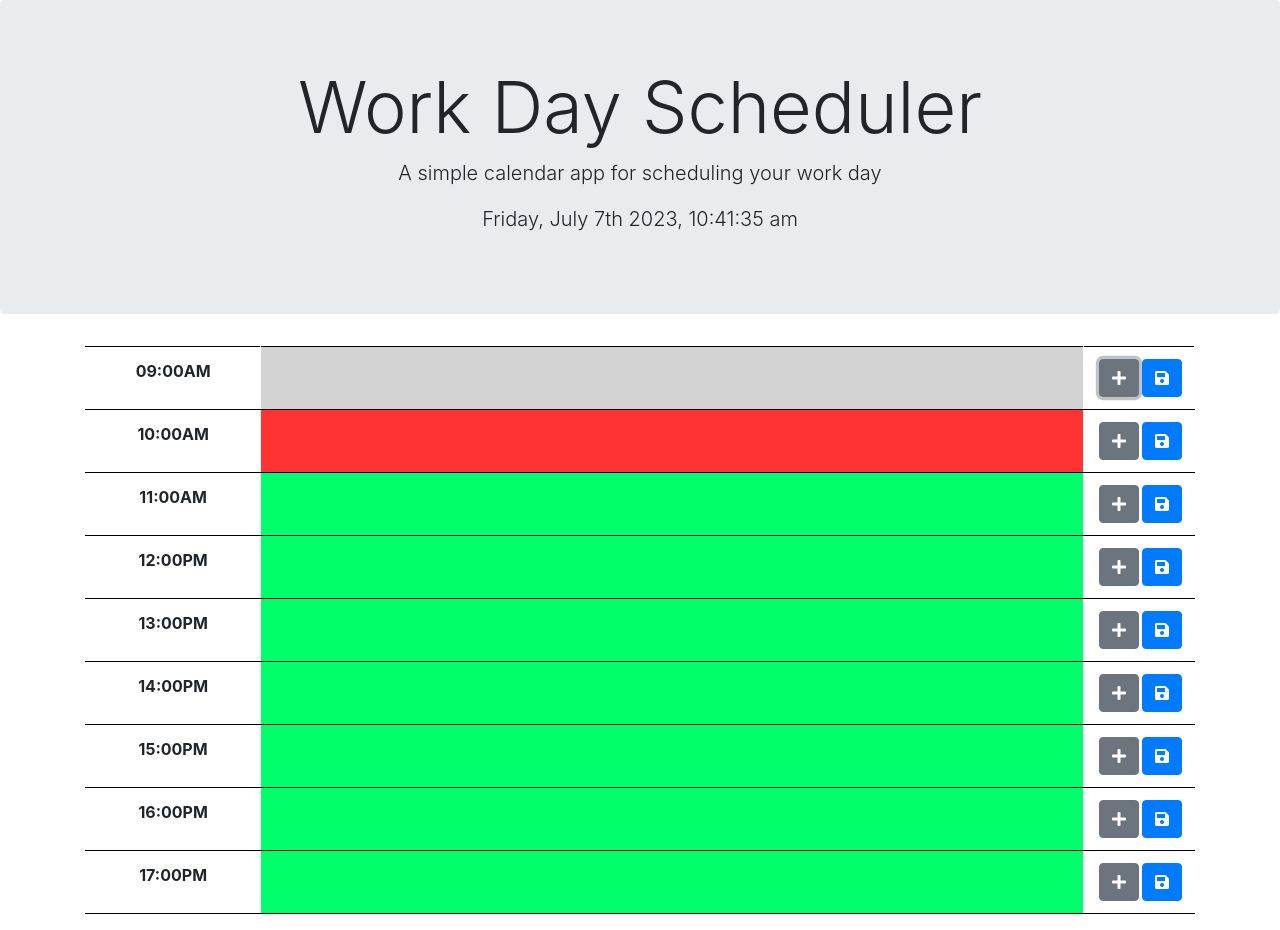
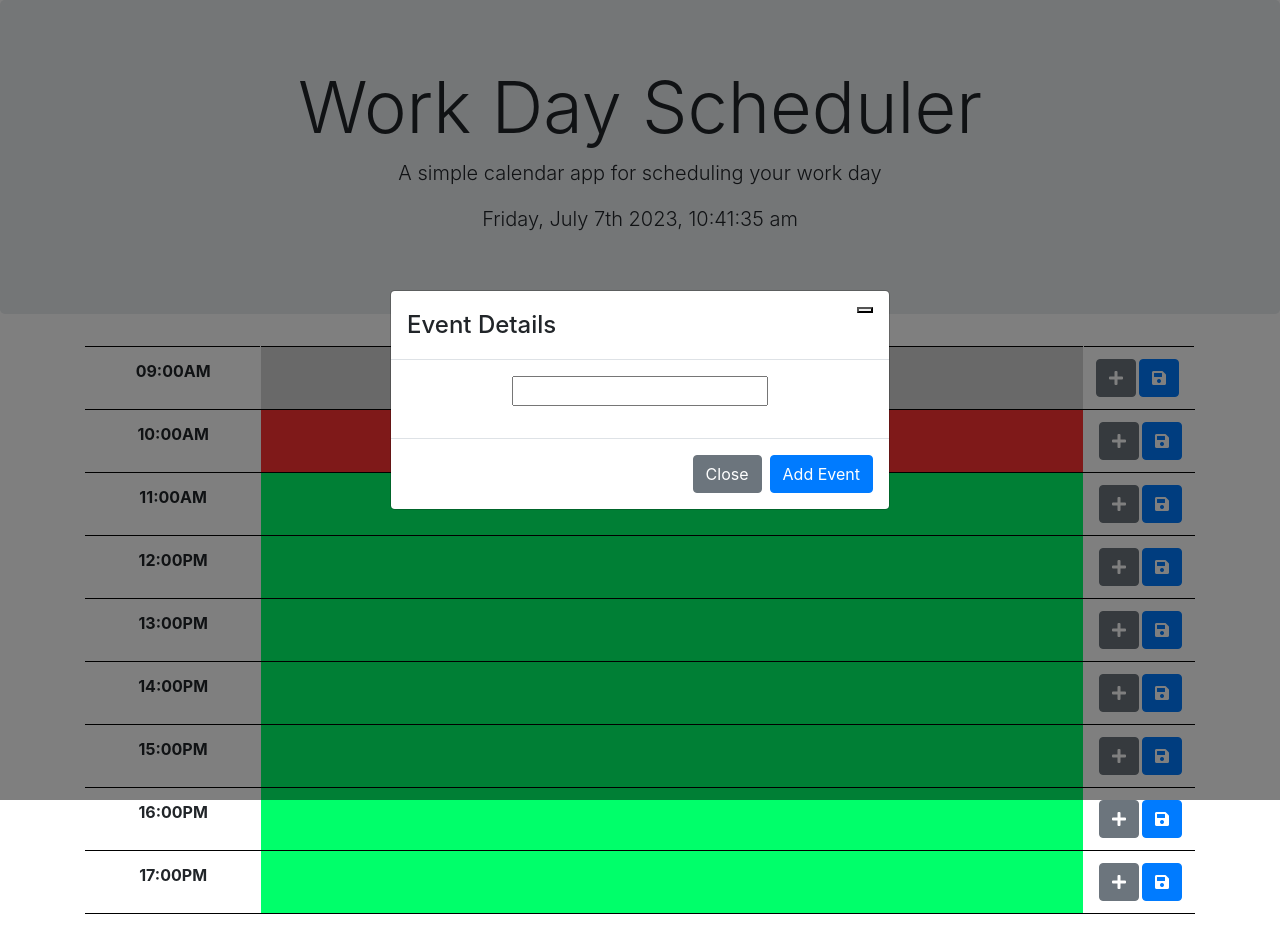
Before and after one commit to Jackspence6/work_day-scheduler, a plain HTML site: page index.html in a window 1280 px wide. Both pictures are taken after a click on the button 1119 px from the left and 378 px from the top of the page. Drawn offline with nearby package versions, Linux system fonts and the light colour scheme.

Commit message:
Added modal dialog for user data input.

```diff
--- a/assets/css/styles.css
+++ b/assets/css/styles.css
@@ -29,6 +29,7 @@
 .save {
   margin-left: 3px;
 }
+
 /******************************************/
 /* ID Selectors */
 /******************************************/
--- a/assets/js/script.js
+++ b/assets/js/script.js
@@ -3,6 +3,8 @@
 /******************************************/
 var now = $("#currentDay");
 var tableHour = $(".time");
+var addBtn = $(".add");
+var modalEl = $("#myModal");
 
 /******************************************/
 /* Global variables and constants */
@@ -39,7 +41,9 @@ rowColor();
 /******************************************/
 /* Event listeners */
 /******************************************/
-
+addBtn.on("click", function () {
+  modalEl.modal("show");
+});
 /******************************************/
 /* Document manipulation */
 /******************************************/
--- a/index.html
+++ b/index.html
@@ -40,8 +40,8 @@
             <td class="col-sm-10 text-center middle"></td>
             <td style="width: 100px">
               <div class="d-flex">
-                <button class="btn btn-secondary save">
-                  <i class="fas fa-plus"></i>
+                <button class="btn btn-secondary add">
+                  <i class="fas fa-plus add"></i>
                 </button>
                 <button class="btn btn-primary save">
                   <i class="fas fa-save"></i>
@@ -163,10 +163,43 @@
           </tr>
         </tbody>
       </table>
+      <div id="myModal" class="modal" tabindex="-1">
+        <div class="modal-dialog modal-dialog-centered">
+          <div class="modal-content">
+            <div class="modal-header text-center">
+              <h4 class="modal-title">Event Details</h4>
+              <button
+                type="button"
+                class="btn-close"
+                data-bs-dismiss="modal"
+                aria-label="Close"
+              ></button>
+            </div>
+            <div class="modal-body text-center">
+              <p><input type="text" class="event-data" /></p>
+            </div>
+            <div class="modal-footer">
+              <button
+                type="button"
+                class="btn btn-secondary"
+                data-bs-dismiss="modal"
+              >
+                Close
+              </button>
+              <button type="button" class="btn btn-primary">Add Event</button>
+            </div>
+          </div>
+        </div>
+      </div>
     </div>
 
     <script src="https://cdnjs.cloudflare.com/ajax/libs/jquery/3.2.1/jquery.min.js"></script>
     <script src="https://cdnjs.cloudflare.com/ajax/libs/moment.js/2.24.0/moment.min.js"></script>
+    <script
+      src="https://cdn.jsdelivr.net/npm/bootstrap@5.2.3/dist/js/bootstrap.min.js"
+      integrity="sha384-cuYeSxntonz0PPNlHhBs68uyIAVpIIOZZ5JqeqvYYIcEL727kskC66kF92t6Xl2V"
+      crossorigin="anonymous"
+    ></script>
     <script src="./assets/js/script.js"></script>
   </body>
 </html>
```
